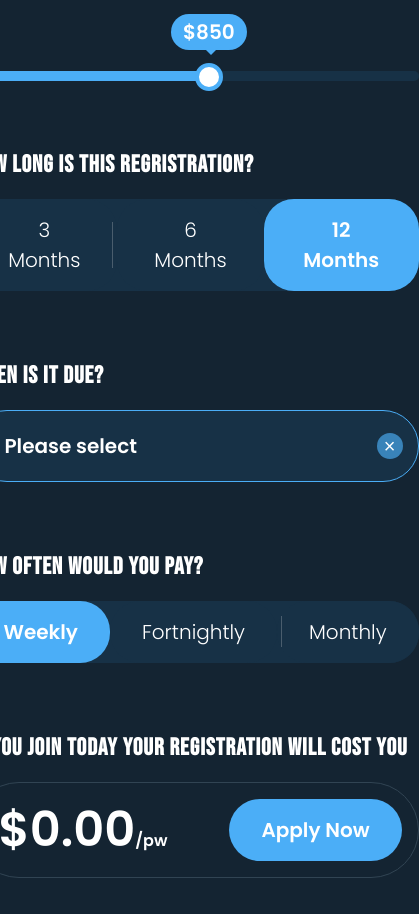
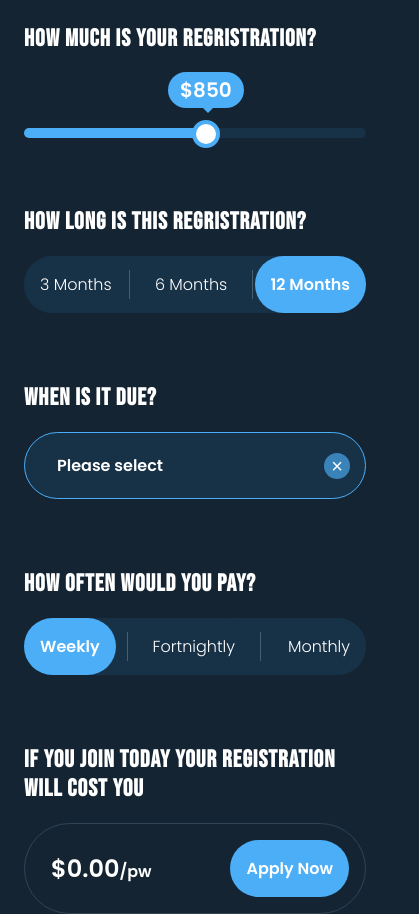
Before and after one commit to leoacosta/forget-reg, a React (Create React App) app: page / in a window 390 px wide. Shown: the whole page, 419 px wide, since content can reach past the window. Before the commit the page ends 878 px from the top, so only its background shows below. Built offline with nearby package versions, Linux system fonts and the light colour scheme.

Commit message:
wip: fix breakpoints

```diff
--- a/src/App.js
+++ b/src/App.js
@@ -4,6 +4,7 @@ import {
   StyledApp,
   StyledRow,
   StyledCalculator,
+  StyledDatePicker,
   StyledHeading3,
   StyledLink,
   StyledResult,
@@ -121,6 +122,7 @@ const App = () => {
         </StyledRow>
         <StyledRow>
           <StyledHeading3>When is it due?</StyledHeading3>
+          <StyledDatePicker>
             <DatePicker
               selected={dueDate}
               onChange={(date) => setDueDate(date)}
@@ -129,6 +131,7 @@ const App = () => {
               dateFormat="MMMM d, yyyy"
               isClearable
             />
+          </StyledDatePicker>
         </StyledRow>
         <StyledRow>
           <StyledHeading3>How often would you pay?</StyledHeading3>
--- a/src/App.styled.js
+++ b/src/App.styled.js
@@ -1,21 +1,42 @@
 import styled from 'styled-components';
+import { BREAKPOINT, COLOR } from './utils/constants';
 
 export const StyledApp = styled.main`
-  display: flex;
-  justify-content: center;
+  height: 100vh;
+  padding: 1.5rem;
+  display: grid;
+  justify-items: center;
   align-items: center;
-  height: 100vh;
+`;
 
+export const StyledRow = styled.div`
+  margin-bottom: 4.375rem;
+  max-width: 500px;
+
+  &:last-child {
+    margin-bottom: 0;
+  }
+`;
+
+export const StyledCalculator = styled.div`
+  /* placeholder... */
+`;
+
+export const StyledDatePicker = styled.div`
   .date-picker {
-    border: 1px solid #4baef7;
-    border-radius: 60px; /* move to constant */
-    background-color: #173146;
+    border: 1px solid ${COLOR.BLUEBERRY};
+    border-radius: 3.75rem;
+    background-color: ${COLOR.BIG_STONE};
     color: white;
     font-family: inherit;
-    font-size: 1.25rem;
+    font-size: 1rem;
     font-weight: 600;
     width: 100%;
     padding: 1.25rem 2rem;
+
+    @media (min-width: ${BREAKPOINT.MD}) {
+      font-size: 1.25rem;
+    }
   }
 
   .react-datepicker-popper {
@@ -41,24 +62,6 @@ export const StyledApp = styled.main`
     width: 26px;
     margin-right: 0.625rem;
   }
-
-  input::-webkit-input-placeholder {
-    color: white;
-  }
-`;
-
-export const StyledRow = styled.div`
-  /* border: 2px solid green; */
-  margin-bottom: 4.375rem;
-  max-width: 500px;
-
-  &:last-child {
-    margin-bottom: 0;
-  }
-`;
-
-export const StyledCalculator = styled.div`
-  /* min-width: 580px; */
 `;
 
 export const StyledResult = styled.div`
@@ -70,10 +73,14 @@ export const StyledResult = styled.div`
   align-items: center;
 
   p {
-    font-size: 3rem;
+    font-size: 1.5rem;
     font-weight: 600;
     line-height: 1;
     margin: 0;
+
+    @media (min-width: ${BREAKPOINT.MD}) {
+      font-size: 3rem;
+    }
 
     &:before {
       content: '$';
@@ -92,12 +99,17 @@ export const StyledHeading3 = styled.h3`
 `;
 
 export const StyledLink = styled.a`
-  background-color: #4baef7;
+  background-color: ${COLOR.BLUEBERRY};
   border: none;
-  border-radius: 2rem; /* move to constant */
+  border-radius: 2rem;
   color: #fff;
-  font-size: 1.25rem;
+  font-size: 1rem;
   font-weight: 600;
-  padding: 1rem 2rem;
+  padding: 1rem;
   text-decoration: none;
+
+  @media (min-width: ${BREAKPOINT.MD}) {
+    font-size: 1.25rem;
+    padding: 1rem 2rem;
+  }
 `;
--- a/src/components/button/Button.styled.js
+++ b/src/components/button/Button.styled.js
@@ -1,22 +1,28 @@
 import styled from 'styled-components';
+import { BREAKPOINT, COLOR } from '../../utils/constants';
 
 export const StyledButtonGroup = styled.div`
-  background-color: #173146;
+  background-color: ${COLOR.BIG_STONE};
   border-radius: 1.875rem;
   display: flex;
   justify-content: space-between;
 `;
 
 export const StyledButton = styled.button`
-  background-color: #173146;
+  background-color: ${COLOR.BIG_STONE};
   border: none;
   border-radius: 1.875rem;
   color: #fff;
   cursor: pointer;
-  font-size: 1.25rem;
+  font-size: 1rem;
   font-family: 'Poppins', sans-serif;
-  padding: 1rem 2rem;
+  padding: 1rem;
   text-transform: capitalize;
+
+  @media (min-width: ${BREAKPOINT.MD}) {
+    font-size: 1.25rem;
+    padding: 1rem 2rem;
+  }
 
   &:nth-child(2) {
     position: relative;
@@ -32,11 +38,19 @@ export const StyledButton = styled.button`
     }
 
     &:before {
-      left: -5px;
+      left: -10px;
+
+      @media (min-width: ${BREAKPOINT.MD}) {
+        left: -5px;
+      }
     }
 
     &:after {
-      right: -5px;
+      right: -10px;
+
+      @media (min-width: ${BREAKPOINT.MD}) {
+        right: -10px;
+      }
     }
   }
 
@@ -45,7 +59,7 @@ export const StyledButton = styled.button`
   }
 
   &.is-active {
-    background-color: #4baef7;
+    background-color: ${COLOR.BLUEBERRY};
     font-weight: 600;
     position: relative;
     z-index: 1;
--- a/src/index.css
+++ b/src/index.css
@@ -28,3 +28,7 @@ h6 {
 p {
   margin: 0;
 }
+
+input::-webkit-input-placeholder {
+  color: #fff;
+}
--- a/src/utils/constants.js
+++ b/src/utils/constants.js
@@ -0,0 +1,8 @@
+export const COLOR = {
+  BLUEBERRY: '#4baef7',
+  BIG_STONE: '#173146',
+};
+
+export const BREAKPOINT = {
+  MD: '768px',
+};
```
Also changed, not shown: src/components/slider/Slider.styled.js (+5 -4 lines). Lines whose indentation alone changed are shown as unchanged.
